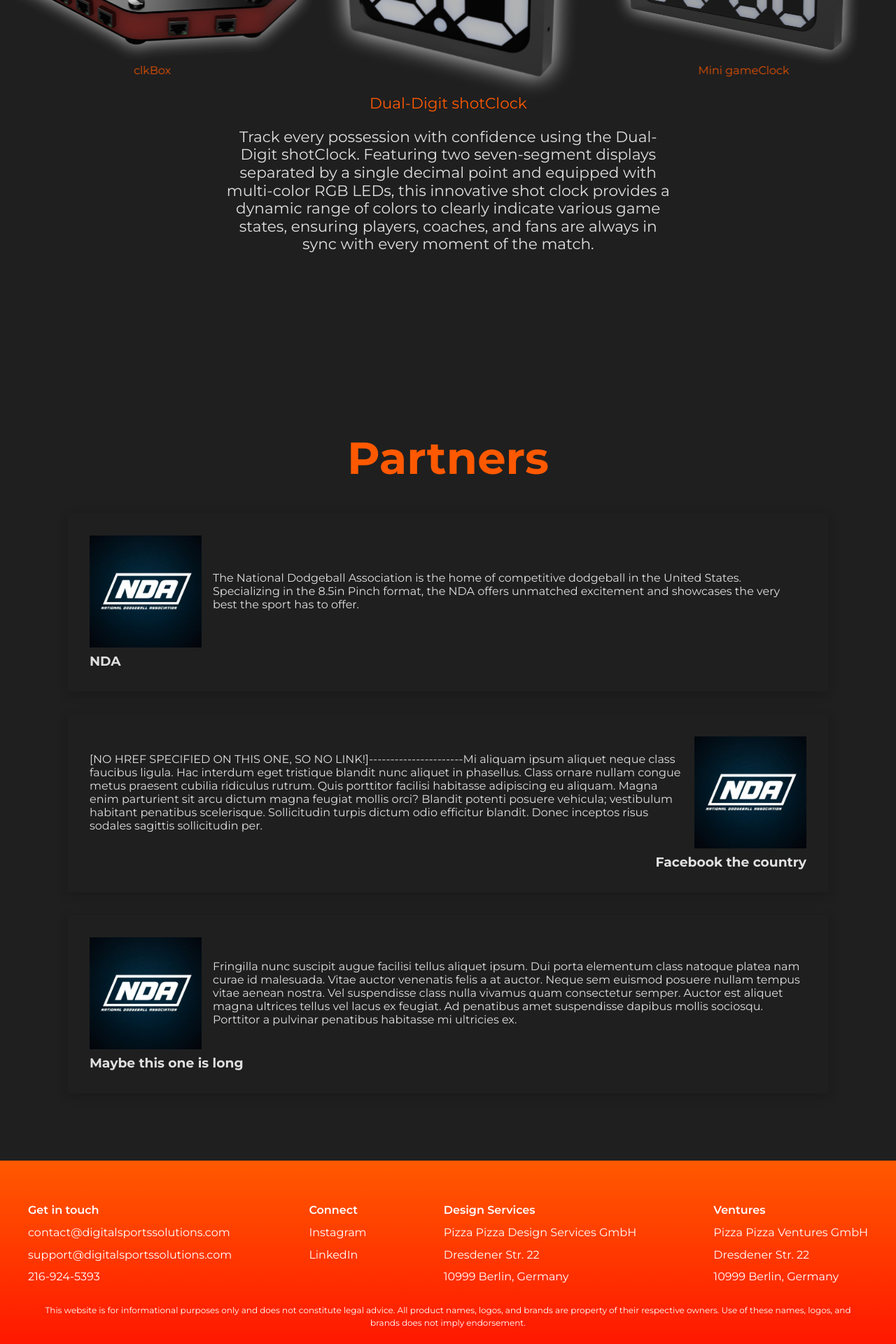
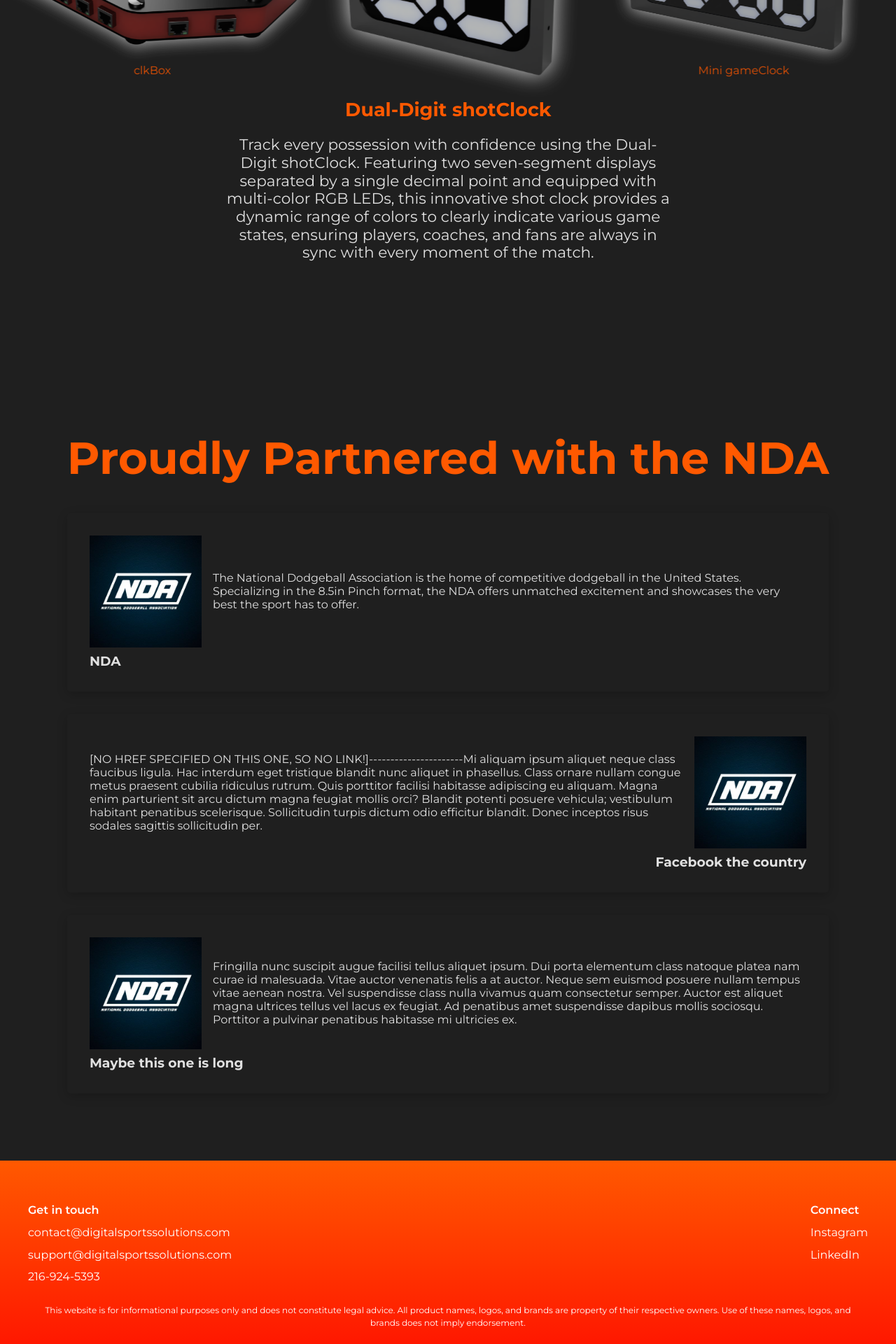
Before and after one commit to Digital-Sports-Solutions-Official/DSS-website, a React (Vite) app: page / in a window 1280 px wide. Shown: the part 1320-3240 px from the top of the page at 70% size. Built offline with nearby package versions, Linux system fonts and the light colour scheme.

Commit message:
Changes from stuff we discussed last night

```diff
--- a/src/common_components/Footer.tsx
+++ b/src/common_components/Footer.tsx
@@ -21,19 +21,7 @@ const Footer = () => {
                     <p><a href="https://www.linkedin.com/company/digitalsportssolutions/" target='_blank'>LinkedIn</a></p>
                 </div>
 
-                <div className="footer-section">
-                    <h4>Design Services</h4>
-                    <p>Pizza Pizza Design Services GmbH</p>
-                    <p>Dresdener Str. 22</p>
-                    <p>10999 Berlin, Germany</p>
-                </div>
-
-                <div className="footer-section">
-                    <h4>Ventures</h4>
-                    <p>Pizza Pizza Ventures GmbH</p>
-                    <p>Dresdener Str. 22</p>
-                    <p>10999 Berlin, Germany</p>
-                </div>
+                {/* TODO Make footer sections row elements and seperate everything except for the two emails */}
             </div>
 
             <div className="footer-blurb">
--- a/src/routes/Home/Partners.tsx
+++ b/src/routes/Home/Partners.tsx
@@ -19,7 +19,8 @@ const partnerArray: Array<Partner> = [
 const Partners = ({ }) => {
     return (
         <div className="Partners">
-            <h1>Partners</h1>
+            <h1>Proudly Partnered with the NDA</h1>
+
             <AlternatingMediaText
                 entries={partnerArray}
             />
--- a/src/routes/Home/ProductCarousel.css
+++ b/src/routes/Home/ProductCarousel.css
@@ -44,6 +44,7 @@
     margin-bottom: 0rem;
     font-size: 1rem;
     color: var(--dss-orange);
+    transition: font-weight 0.5s ease-in-out, font-size 0.5s ease-in-out, margin-top 0.5s linear;
 }
 
 .carousel .product .description {
@@ -59,6 +60,13 @@
 .carousel .center-product .description {
     opacity: 1;
     overflow-wrap: break-word;
+}
+
+.carousel .center-product .name {
+    font-weight: 700;
+    font-size: 1.25rem;
+    margin-top: 1rem;
+    /* Todo make this change smoothly */
 }
 
 
--- a/src/routes/Order/Order.tsx
+++ b/src/routes/Order/Order.tsx
@@ -7,7 +7,7 @@ const Order = () => {
     return (
         <div className="Order">
             <NavBar />
-
+            {/* TODO Make a little pre-order banner since all other information is redundant */}
             <Footer />
         </div>
     );
--- a/src/routes/TinyLeague/Ecosystem.tsx
+++ b/src/routes/TinyLeague/Ecosystem.tsx
@@ -14,7 +14,7 @@ const ecosystem: Array<MediaTextEntry> = [
 const Ecosystem = ({ }) => {
     return (
         <div className="Ecosystem">
-            <h1>The tinyLeague ecosystem</h1>
+            <h1>Our Ecosystem</h1>
             <AlternatingMediaText entries={ecosystem} />
         </div>
     )
--- a/src/routes/TinyLeague/TinyLeague.tsx
+++ b/src/routes/TinyLeague/TinyLeague.tsx
@@ -10,6 +10,7 @@ const TinyLeague = () => {
     return (
         <div className="tinyLeague">
             <NavBar />
+            {/* TODO change clkr icon to the tinyleague icon */}
             <TinyLeagueLanding />
             <Ecosystem />
             <RequestQuote />
```
Also changed, not shown: src/routes/About/Chrono-LICENSE.txt (deleted), 1 other file (tests, documents, lock files or other folders).
